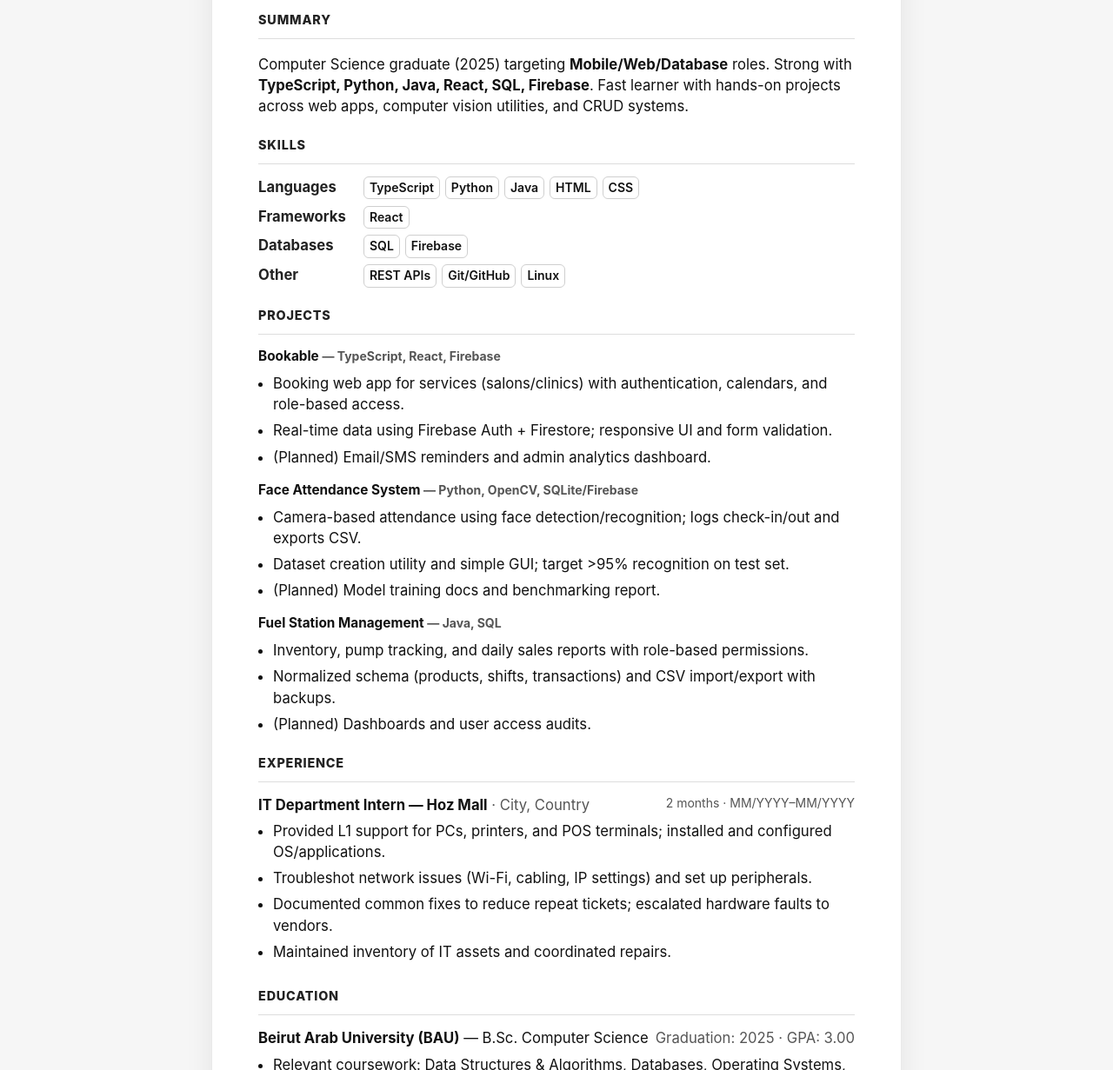
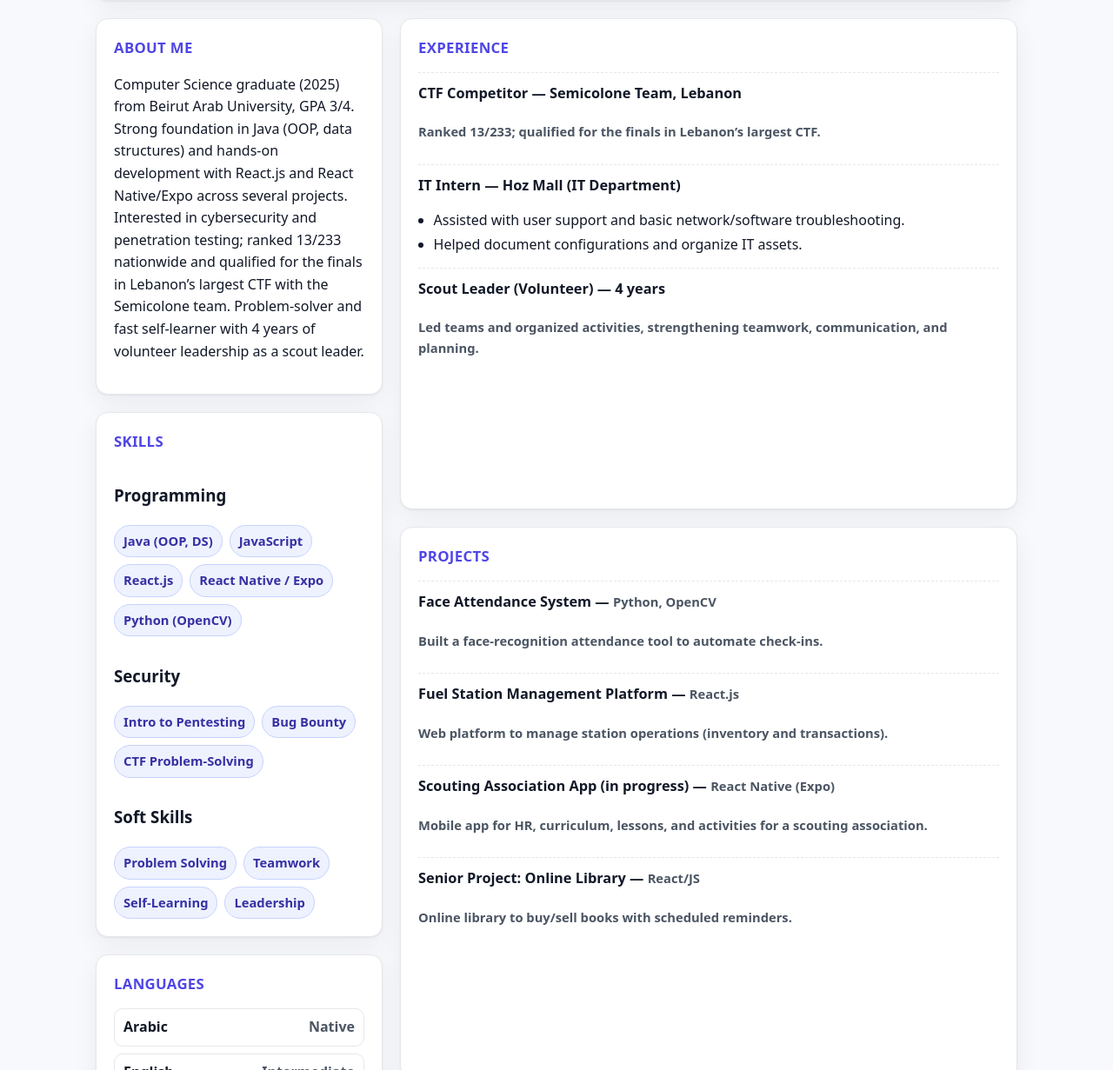
Before and after one commit to nour-hakam/resume, a plain HTML site: page index.html in a window 1280 px wide. Shown: the part 263-1494 px from the top of the page at 87% size. Drawn offline with Linux system fonts and the light colour scheme.

Commit message:
Update index.html

```diff
--- a/index.html
+++ b/index.html
@@ -1,264 +1,311 @@
-# Create a black-and-white, A4-printable resume HTML for the user
-html = r"""<!DOCTYPE html>
+<!DOCTYPE html>
 <html lang="en">
 <head>
   <meta charset="utf-8" />
-  <meta name="viewport" content="width=device-width, initial-scale=1" />
-  <title>Nour Hakam — Resume (A4, B/W)</title>
-  <meta name="description" content="Black & white, A4 printable resume for Nour Hakam" />
+  <meta name="viewport" content="width=device-width,initial-scale=1" />
+  <title>Nour El Hakam — Resume</title>
+  <meta name="description" content="Resume of Nour El Hakam — Computer Science Graduate" />
+  <meta name="color-scheme" content="light only" />
   <style>
-    /* ---------- A4 + Print ---------- */
-    @page { size: A4; margin: 12mm; }
-    @media print {
-      body { background: #fff !important; }
-      .sheet { box-shadow: none !important; border: none !important; margin: 0 !important; }
-      .actions { display: none !important; }
-      a { text-decoration: none; color: #000; }
+    :root{
+      --bg: #f7f9fc;
+      --text: #111827;
+      --muted: #4b5563;
+      --accent: #4f46e5;
+      --accent-ink:#ffffff;
+      --card: #ffffff;
+      --line: #e5e7eb;
+      --chip:#eef2ff;
+      --chip-ink:#3730a3;
+      --shadow: 0 10px 30px rgba(17,24,39,.06), 0 1px 2px rgba(17,24,39,.06);
+      --radius: 14px;
+      --radius-sm: 10px;
     }
 
-    /* ---------- Screen preview ---------- */
-    :root {
-      --text: #111;
-      --muted: #555;
-      --line: #ddd;
-    }
-    * { box-sizing: border-box; }
-    html, body { height: 100%; }
-    body {
-      margin: 0;
-      background: #f6f6f6;
-      color: var(--text);
-      font: 12.5pt/1.45 -apple-system, system-ui, "Segoe UI", Roboto, Arial, "Noto Sans", sans-serif;
-    }
-    .sheet {
-      width: 210mm;
-      min-height: 297mm;
-      margin: 16px auto;
-      background: #fff;
-      border: 1px solid #e9e9e9;
-      box-shadow: 0 6px 30px rgba(0,0,0,.08);
-      padding: 14mm;
+    *{ box-sizing: border-box }
+    html,body{ height:100% }
+    body{
+      margin:0; font: 16px/1.6 system-ui, -apple-system, Segoe UI, Roboto, "Helvetica Neue", Arial, "Noto Sans", "Apple Color Emoji","Segoe UI Emoji";
+      color:var(--text); background:var(--bg);
+      -webkit-font-smoothing:antialiased; -moz-osx-font-smoothing:grayscale;
     }
 
-    /* ---------- Utilities ---------- */
-    h1,h2,h3 { margin: 0; }
-    .muted { color: var(--muted); }
-    .rule { height: 1px; background: var(--line); margin: 10px 0 14px; }
-    .mb-4 { margin-bottom: 4mm; }
-    .mb-2 { margin-bottom: 2mm; }
-    .flex { display: flex; align-items: baseline; gap: 8px; flex-wrap: wrap; }
-    .space-between { justify-content: space-between; }
-
-    /* ---------- Header ---------- */
-    header .name {
-      font-weight: 800;
-      font-size: 20pt;
-      letter-spacing: .2px;
-    }
-    header .role {
-      font-size: 12pt;
-      color: var(--muted);
-      font-weight: 600;
-    }
-    .contacts {
-      display: flex; flex-wrap: wrap; gap: 6px 12px; margin-top: 6px;
-      font-size: 10.5pt;
-    }
-    .contacts a { color: #000; text-decoration: none; border-bottom: 1px dotted #999; }
-    .contacts a:hover { border-bottom-style: solid; }
-
-    /* ---------- Sections ---------- */
-    section { margin-top: 6mm; }
-    section > h2 {
-      font-size: 10.8pt;
-      letter-spacing: .8px;
-      text-transform: uppercase;
-      color: #222;
-      font-weight: 800;
-    }
-    .list-tight { margin: 0; padding-left: 4.5mm; }
-    .list-tight li { margin: 1.6mm 0; }
-    .kv { display: grid; grid-template-columns: 28mm 1fr; gap: 2mm 4mm; }
-    .kv .k { color: #222; font-weight: 700; }
-    .chips { display: flex; flex-wrap: wrap; gap: 4px 6px; }
-    .chip {
-      border: 1px solid #cfcfcf;
-      padding: 2px 6px;
-      border-radius: 6px;
-      font-weight: 600;
-      font-size: 10.5pt;
-      background: #fff;
-      color: #111;
+    .page{
+      max-width: 1100px; margin: 28px auto; padding: 0 20px 56px;
     }
 
-    /* ---------- Experience ---------- */
-    .exp {
-      display: grid; gap: 6mm;
+    .toolbar{
+      position: sticky; top: 0; z-index: 30;
+      display:flex; gap:10px; justify-content:flex-end; padding:12px 0 8px; background: linear-gradient(to bottom, rgba(247,249,252,.95), rgba(247,249,252,.75), transparent 70%);
+      backdrop-filter: blur(6px);
     }
-    .exp-item .top { display: flex; justify-content: space-between; gap: 6px; flex-wrap: wrap; }
-    .exp-item .title { font-weight: 700; }
-    .exp-item .where { color: var(--muted); }
-    .exp-item .when { color: var(--muted); font-size: 10.5pt; }
+    .btn{
+      border:1px solid var(--line); background:var(--card); color:var(--text);
+      padding:10px 14px; border-radius: 999px; cursor:pointer; box-shadow: var(--shadow);
+      display:inline-flex; align-items:center; gap:.6rem; font-weight:600; text-decoration:none;
+    }
+    .btn:hover{ border-color:#d1d5db; transform: translateY(-1px) }
+    .btn:active{ transform:none }
 
-    /* ---------- Projects ---------- */
-    .project { margin-bottom: 4mm; }
-    .project h3 { font-size: 11.5pt; margin-bottom: 2mm; }
-    .meta { font-size: 10.5pt; color: var(--muted); }
-    .meta .sep::before { content: "•"; margin: 0 6px; color: #aaa; }
-    .project ul { margin: 0; padding-left: 4.5mm; }
-    .project ul li { margin: 1.6mm 0; }
+    header.hero{
+      background: var(--card); border:1px solid var(--line); border-radius: var(--radius);
+      box-shadow: var(--shadow); padding: clamp(22px, 4vw, 36px);
+      display:grid; grid-template-columns: 1fr auto; gap: 18px; align-items:center;
+    }
+    .title h1{ margin:0 0 .2rem; font-size: clamp(28px,5vw,40px); letter-spacing:.3px }
+    .title p{ margin:.1rem 0 0; color:var(--muted); font-size:1.05rem }
+    .contact{
+      display:flex; flex-direction:column; gap:6px; align-items:flex-end;
+      font-weight:600;
+    }
+    .contact a{ color:var(--accent); text-decoration:none }
+    .contact a:hover{ text-decoration:underline }
 
-    /* ---------- Footer ---------- */
-    footer { margin-top: 6mm; text-align: center; font-size: 10pt; color: var(--muted); }
-    .actions { display: flex; justify-content: center; gap: 8px; margin: 10px auto 0; }
-    .btn {
-      border: 1px solid #111; background: #fff; color: #111;
-      border-radius: 8px; padding: 8px 12px; font-weight: 700;
-      cursor: pointer;
+    .grid{
+      display:grid; grid-template-columns: 330px 1fr; gap: 20px; margin-top: 20px;
     }
-    .btn:active { transform: translateY(1px); }
+    aside, main{
+      display:grid; gap:20px;
+    }
+    .card{
+      background:var(--card); border:1px solid var(--line); border-radius: var(--radius);
+      box-shadow: var(--shadow); padding: 20px;
+    }
+    h2.section{
+      margin:0 0 14px; font-size:1.05rem; letter-spacing:.3px;
+      color:var(--accent); text-transform:uppercase;
+    }
+
+    .list{
+      display:grid; gap:12px;
+    }
+    .chipset{ display:flex; flex-wrap:wrap; gap:8px }
+    .chip{
+      background:var(--chip); color:var(--chip-ink);
+      padding:6px 10px; border-radius: 999px; border:1px solid #c7d2fe; font-weight:600; font-size:.92rem;
+    }
+
+    .item{ display:grid; gap:6px; padding:10px 0; border-top:1px dashed var(--line) }
+    .item:first-child{ border-top:0; padding-top:0 }
+    .item h3{ margin:0; font-size:1.02rem }
+    .meta{ color:var(--muted); font-weight:600; font-size:.92rem }
+    .bullets{ margin:6px 0 0 0; padding-left: 1.1rem }
+    .bullets li{ margin:.18rem 0 }
+
+    .langs, .certs{ display:grid; gap:8px }
+    .kv{ display:flex; justify-content:space-between; gap:10px; padding:8px 10px; border:1px solid var(--line); border-radius: var(--radius-sm); background:#fff }
+    .kv b{ font-weight:700 }
+    .kv span{ color:var(--muted); font-weight:600 }
+
+    footer{
+      margin-top: 26px; color: var(--muted); font-size:.92rem; text-align:center;
+    }
+
+    /* Responsive */
+    @media (max-width: 900px){
+      .grid{ grid-template-columns: 1fr }
+      .contact{ align-items:flex-start }
+    }
+
+    /* Print (one neat page if possible) */
+    @media print{
+      :root{ --bg:#fff; --card:#fff; --line:#d1d5db; --shadow:none }
+      .toolbar{ display:none !important }
+      body{ background:#fff }
+      .page{ max-width: none; margin:0; padding:0 }
+      .card, header.hero{ box-shadow:none }
+      a{ color: inherit; text-decoration: none }
+      .chip{ border-color:#cfcfcf; background:#f4f4f4; color:#000 }
+      footer{ display:none }
+    }
+
+    /* Tiny inline SVG icons */
+    .icon{ width:18px; height:18px; display:inline-block; vertical-align:-3px }
+    .row{ display:flex; align-items:center; gap:.5rem }
   </style>
 </head>
 <body>
-  <div class="actions" aria-hidden="true">
-    <button class="btn" onclick="window.print()">Download PDF</button>
+  <div class="page" role="document">
+
+    <div class="toolbar" aria-hidden="false">
+      <a class="btn" href="#" onclick="window.print();return false;" title="Save/Print as PDF">
+        <svg class="icon" viewBox="0 0 24 24" fill="currentColor" aria-hidden="true"><path d="M6 7V3h12v4M6 17H4a2 2 0 0 1-2-2v-4a2 2 0 0 1 2-2h16a2 2 0 0 1 2 2v4a2 2 0 0 1-2 2h-2m-2 0v4H8v-4h8Z"/></svg>
+        Print / PDF
+      </a>
     </div>
 
-  <div class="sheet">
-    <header>
-      <div class="flex space-between">
-        <div>
-          <div class="name">Nour Hakam</div>
-          <div class="role">Web · Mobile · Database Developer</div>
+    <header class="hero">
+      <div class="title">
+        <h1>Nour El Hakam</h1>
+        <p>Computer Science Graduate</p>
       </div>
+      <div class="contact" aria-label="Contact">
+        <div class="row">
+          <svg class="icon" viewBox="0 0 24 24" fill="currentColor" aria-hidden="true"><path d="M6.6 10.8a15.5 15.5 0 0 0 6.6 6.6l2.2-2.2a1 1 0 0 1 1-.25 11 11 0 0 0 3.5.56 1 1 0 0 1 1 1V20a1 1 0 0 1-1 1C10.4 21 3 13.6 3 4a1 1 0 0 1 1-1h3.43a1 1 0 0 1 1 1 11 11 0 0 0 .56 3.5 1 1 0 0 1-.25 1L6.6 10.8Z"/></svg>
+          <a href="tel:81196907">81196907</a>
         </div>
-      <div class="contacts">
-        <span>Open to remote / any location</span>
+        <div class="row">
+          <svg class="icon" viewBox="0 0 24 24" fill="currentColor" aria-hidden="true"><path d="M4 6h16a2 2 0 0 1 2 2v.2l-10 6-10-6V8a2 2 0 0 1 2-2Zm16 12H4a2 2 0 0 1-2-2V9.7l9.4 5.64a2 2 0 0 0 2.1 0L22 9.7V16a2 2 0 0 1-2 2Z"/></svg>
           <a href="mailto:nour313hakam@gmail.com">nour313hakam@gmail.com</a>
-        <a href="tel:81196907">81196907</a>
-        <a href="#" title="GitHub (add URL)">GitHub</a>
-        <a href="#" title="LinkedIn (add URL)">LinkedIn</a>
-        <a href="https://hbdbskb.com">hbdbskb.com</a>
+        </div>
       </div>
     </header>
 
-    <section class="summary">
-      <h2>Summary</h2>
-      <div class="rule"></div>
-      <p class="mb-2">
-        Computer Science graduate (2025) targeting <strong>Mobile/Web/Database</strong> roles. Strong with
-        <strong>TypeScript, Python, Java, React, SQL, Firebase</strong>. Fast learner with hands-on projects across web apps,
-        computer vision utilities, and CRUD systems.
+    <div class="grid" role="main">
+
+      <!-- LEFT COLUMN -->
+      <aside aria-label="Sidebar">
+        <!-- About -->
+        <section class="card" id="about">
+          <h2 class="section">About Me</h2>
+          <p>
+            Computer Science graduate (2025) from Beirut Arab University, GPA 3/4. Strong foundation in Java (OOP, data structures) and hands-on development with React.js and React Native/Expo across several projects. Interested in cybersecurity and penetration testing; ranked 13/233 nationwide and qualified for the finals in Lebanon’s largest CTF with the Semicolone team. Problem-solver and fast self-learner with 4 years of volunteer leadership as a scout leader.
           </p>
         </section>
 
-    <section class="skills">
-      <h2>Skills</h2>
-      <div class="rule"></div>
-      <div class="kv">
-        <div class="k">Languages</div>
-        <div class="v chips">
-          <span class="chip">TypeScript</span>
-          <span class="chip">Python</span>
-          <span class="chip">Java</span>
-          <span class="chip">HTML</span>
-          <span class="chip">CSS</span>
+        <!-- Skills -->
+        <section class="card" id="skills">
+          <h2 class="section">Skills</h2>
+
+          <div class="list">
+            <div>
+              <h3>Programming</h3>
+              <div class="chipset" aria-label="Programming skills">
+                <span class="chip">Java (OOP, DS)</span>
+                <span class="chip">JavaScript</span>
+                <span class="chip">React.js</span>
+                <span class="chip">React Native / Expo</span>
+                <span class="chip">Python (OpenCV)</span>
+              </div>
             </div>
 
-        <div class="k">Frameworks</div>
-        <div class="v chips">
-          <span class="chip">React</span>
+            <div>
+              <h3>Security</h3>
+              <div class="chipset" aria-label="Security skills">
+                <span class="chip">Intro to Pentesting</span>
+                <span class="chip">Bug Bounty</span>
+                <span class="chip">CTF Problem-Solving</span>
+              </div>
             </div>
 
-        <div class="k">Databases</div>
-        <div class="v chips">
-          <span class="chip">SQL</span>
-          <span class="chip">Firebase</span>
+            <div>
+              <h3>Soft Skills</h3>
+              <div class="chipset" aria-label="Soft skills">
+                <span class="chip">Problem Solving</span>
+                <span class="chip">Teamwork</span>
+                <span class="chip">Self-Learning</span>
+                <span class="chip">Leadership</span>
               </div>
-
-        <div class="k">Other</div>
-        <div class="v chips">
-          <span class="chip">REST APIs</span>
-          <span class="chip">Git/GitHub</span>
-          <span class="chip">Linux</span>
             </div>
           </div>
         </section>
 
-    <section class="projects">
-      <h2>Projects</h2>
-      <div class="rule"></div>
+        <!-- Languages -->
+        <section class="card" id="languages">
+          <h2 class="section">Languages</h2>
+          <div class="langs">
+            <div class="kv"><b>Arabic</b><span>Native</span></div>
+            <div class="kv"><b>English</b><span>Intermediate</span></div>
+            <div class="kv"><b>French</b><span>Basic</span></div>
+          </div>
+        </section>
 
-      <div class="project">
-        <h3>Bookable <span class="meta">— TypeScript, React, Firebase</span></h3>
-        <ul class="list-tight">
-          <li>Booking web app for services (salons/clinics) with authentication, calendars, and role-based access.</li>
-          <li>Real-time data using Firebase Auth + Firestore; responsive UI and form validation.</li>
-          <li>(Planned) Email/SMS reminders and admin analytics dashboard. <!-- Add metrics when ready --></li>
+        <!-- Certificates -->
+        <section class="card" id="certificates">
+          <h2 class="section">Certificates</h2>
+          <div class="certs">
+            <div class="kv"><b>Bug Bounty</b><span>Hash Academy</span></div>
+            <div class="kv"><b>AI &amp; Data Science</b><span>Udemy</span></div>
+            <div class="kv"><b>Prompt Engineering</b><span>Online</span></div>
+          </div>
+        </section>
+      </aside>
+
+      <!-- RIGHT COLUMN -->
+      <main aria-label="Main content">
+        <!-- Experience -->
+        <section class="card" id="experience">
+          <h2 class="section">Experience</h2>
+
+          <div class="item">
+            <h3>CTF Competitor — Semicolone Team, Lebanon</h3>
+            <p class="meta">Ranked 13/233; qualified for the finals in Lebanon’s largest CTF.</p>
+          </div>
+
+          <div class="item">
+            <h3>IT Intern — Hoz Mall (IT Department)</h3>
+            <ul class="bullets">
+              <li>Assisted with user support and basic network/software troubleshooting.</li>
+              <li>Helped document configurations and organize IT assets.</li>
             </ul>
           </div>
 
-      <div class="project">
-        <h3>Face Attendance System <span class="meta">— Python, OpenCV, SQLite/Firebase</span></h3>
-        <ul class="list-tight">
-          <li>Camera-based attendance using face detection/recognition; logs check-in/out and exports CSV.</li>
-          <li>Dataset creation utility and simple GUI; target &gt;95% recognition on test set.</li>
-          <li>(Planned) Model training docs and benchmarking report.</li>
-        </ul>
-      </div>
-
-      <div class="project">
-        <h3>Fuel Station Management <span class="meta">— Java, SQL</span></h3>
-        <ul class="list-tight">
-          <li>Inventory, pump tracking, and daily sales reports with role-based permissions.</li>
-          <li>Normalized schema (products, shifts, transactions) and CSV import/export with backups.</li>
-          <li>(Planned) Dashboards and user access audits.</li>
-        </ul>
+          <div class="item">
+            <h3>Scout Leader (Volunteer) — 4 years</h3>
+            <p class="meta">Led teams and organized activities, strengthening teamwork, communication, and planning.</p>
           </div>
         </section>
 
-    <section class="experience">
-      <h2>Experience</h2>
-      <div class="rule"></div>
-      <div class="exp">
-        <div class="exp-item">
-          <div class="top">
-            <div>
-              <span class="title">IT Department Intern — Hoz Mall</span>
-              <span class="where">· City, Country</span>
+        <!-- Projects -->
+        <section class="card" id="projects">
+          <h2 class="section">Projects</h2>
+
+          <div class="item">
+            <h3>Face Attendance System — <span class="meta">Python, OpenCV</span></h3>
+            <p class="meta">Built a face-recognition attendance tool to automate check-ins.</p>
           </div>
-            <div class="when">2 months · MM/YYYY–MM/YYYY</div>
+
+          <div class="item">
+            <h3>Fuel Station Management Platform — <span class="meta">React.js</span></h3>
+            <p class="meta">Web platform to manage station operations (inventory and transactions).</p>
           </div>
-          <ul class="list-tight">
-            <li>Provided L1 support for PCs, printers, and POS terminals; installed and configured OS/applications.</li>
-            <li>Troubleshot network issues (Wi-Fi, cabling, IP settings) and set up peripherals.</li>
-            <li>Documented common fixes to reduce repeat tickets; escalated hardware faults to vendors.</li>
-            <li>Maintained inventory of IT assets and coordinated repairs.</li>
-          </ul>
+
+          <div class="item">
+            <h3>Scouting Association App (in progress) — <span class="meta">React Native (Expo)</span></h3>
+            <p class="meta">Mobile app for HR, curriculum, lessons, and activities for a scouting association.</p>
           </div>
+
+          <div class="item">
+            <h3>Senior Project: Online Library — <span class="meta">React/JS</span></h3>
+            <p class="meta">Online library to buy/sell books with scheduled reminders.</p>
           </div>
         </section>
 
-    <section class="education">
-      <h2>Education</h2>
-      <div class="rule"></div>
-      <div class="flex space-between">
-        <div><strong>Beirut Arab University (BAU)</strong> — B.Sc. Computer Science</div>
-        <div class="muted">Graduation: 2025 · GPA: 3.00</div>
+        <!-- Education -->
+        <section class="card" id="education">
+          <h2 class="section">Education</h2>
+          <div class="item">
+            <h3>B.Sc. in Computer Science — Beirut Arab University</h3>
+            <p class="meta">Class of 2025</p>
           </div>
-      <ul class="list-tight" style="margin-top: 2mm;">
-        <li>Relevant coursework: Data Structures & Algorithms, Databases, Operating Systems, Computer Networks, Web Development, Software Engineering</li>
-      </ul>
         </section>
+      </main>
+    </div>
 
-    <footer>
-      Last updated: Aug 2025 • © Nour Hakam
+    <footer aria-hidden="false">
+      © <span id="yr"></span> Nour El Hakam — Beirut • Built as a single-file HTML/CSS resume.
     </footer>
+
   </div>
+
+  <script>
+    // Year stamp
+    document.getElementById('yr').textContent = new Date().getFullYear();
+  </script>
+
+  <!-- Optional: JSON-LD for rich results -->
+  <script type="application/ld+json">
+  {
+    "@context": "https://schema.org",
+    "@type": "Person",
+    "name": "Nour El Hakam",
+    "jobTitle": "Computer Science Graduate",
+    "email": "mailto:nour313hakam@gmail.com",
+    "telephone": "81196907",
+    "alumniOf": "Beirut Arab University",
+    "knowsAbout": ["Java","JavaScript","React","React Native","Python","OpenCV","Cybersecurity","CTF"],
+    "sameAs": []
+  }
+  </script>
 </body>
 </html>
-"""
-path = "/mnt/data/resume_bw_a4_nour_hakam.html"
-with open(path, "w", encoding="utf-8") as f:
-    f.write(html)
-path
```
Lines whose indentation alone changed are shown as unchanged.
